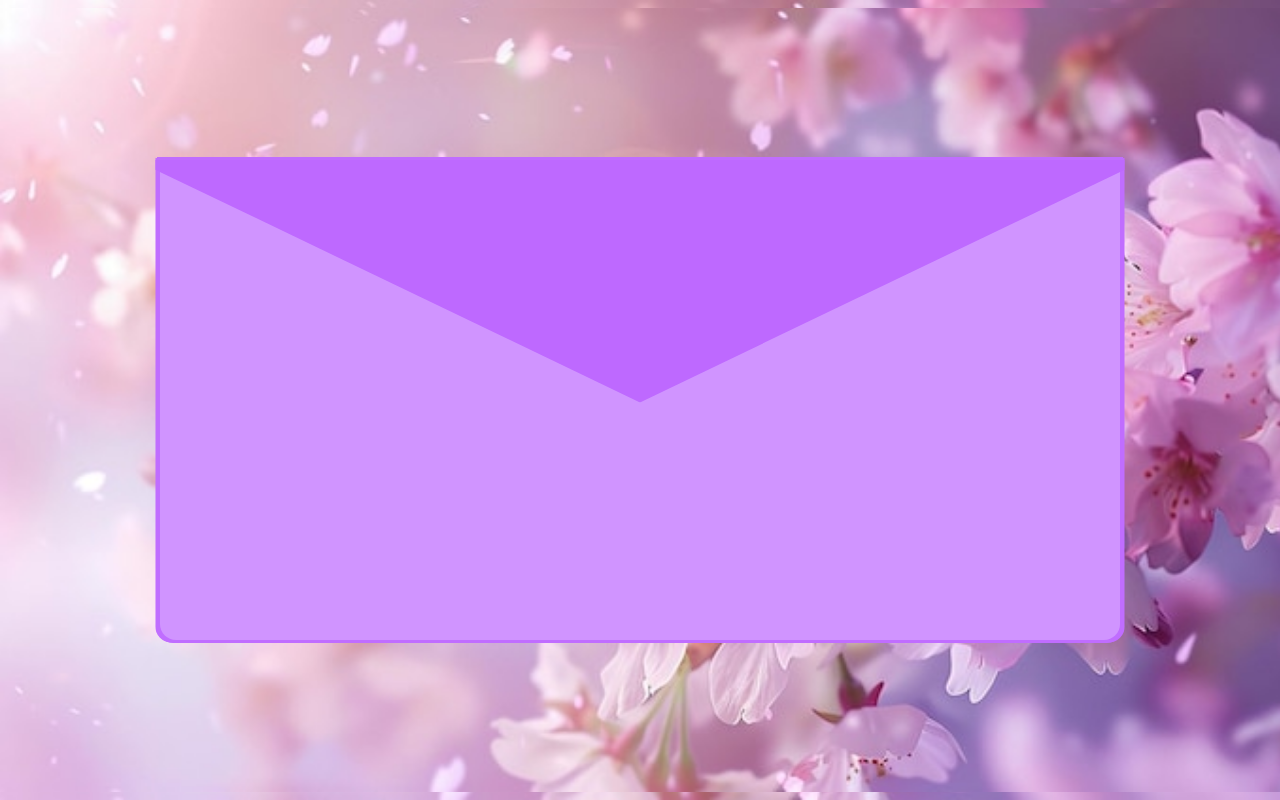
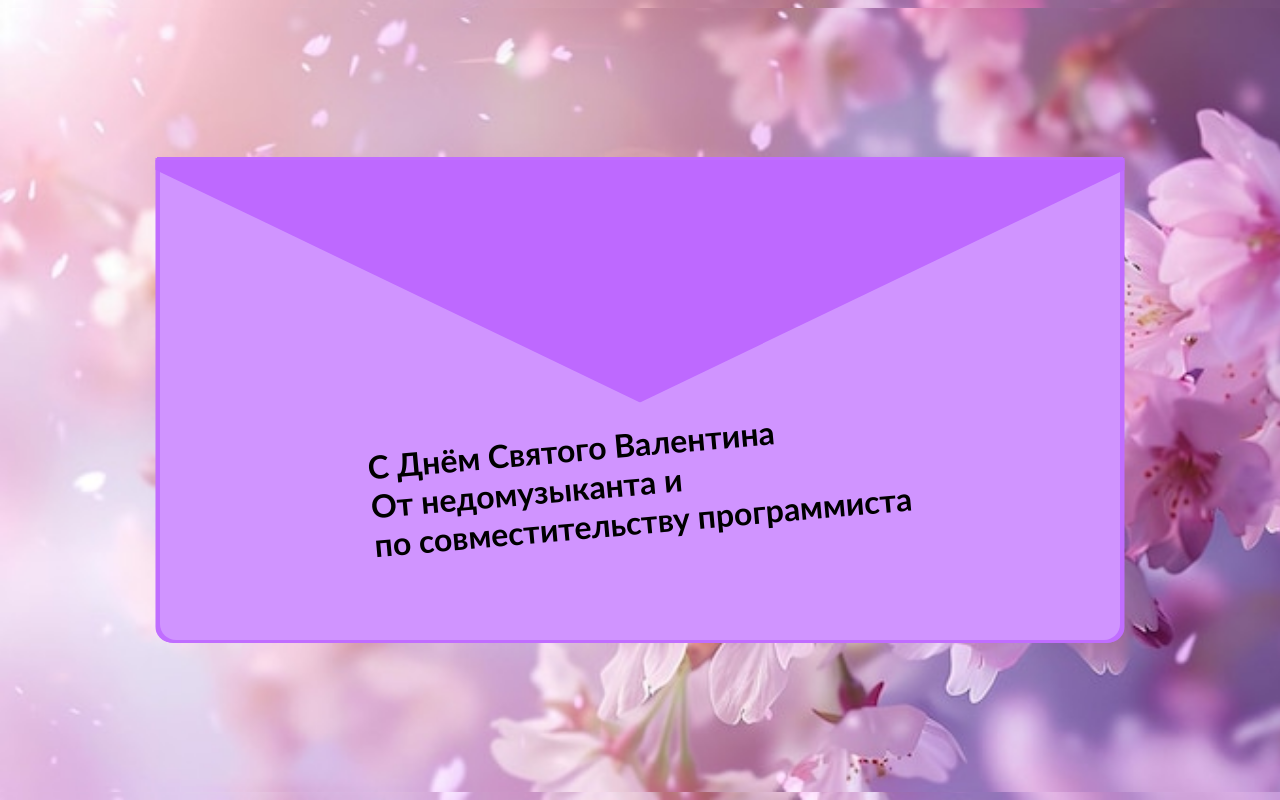
Before and after one commit to SRamzanA/OTKRITKA, a plain HTML site: page index.html in a window 1280 px wide. Drawn offline with Linux system fonts and the light colour scheme.

Commit message:
GOTOVO 2

```diff
--- a/adapt.css
+++ b/adapt.css
@@ -8,4 +8,8 @@
         font-size: 3vw;
         -webkit-text-stroke: 0.5px black;
     }
+
+    h2 {
+        font-size: 4vw;
+    }
 }
--- a/index.html
+++ b/index.html
@@ -10,6 +10,13 @@
 </head>
 <body>
     <div class="letter">
+        <h2>
+            <span>C Днём Святого Валентина</span>
+            <br>
+            <span>От недомузыканта и</span>
+            <br>
+            <span>по совместительству программиста</span>
+        </h2>
         <div class="letter_cards">
             <div class="card" id="card1">
                 <img src="images/photo0.jpg" alt="">
--- a/script.js
+++ b/script.js
@@ -7,7 +7,7 @@ const Card4 = document.getElementById('card4')
 
 const CardList = [Card1, Card2, Card3, Card4]
 
-alert("ТАПАЙ ПО КОНВЕРТУ 😉")
+// alert("ТАПАЙ ПО КОНВЕРТУ 😉")
 
 let open = false
 let pos = 0
--- a/style.css
+++ b/style.css
@@ -9,6 +9,14 @@ body {
     font-family:'Trebuchet MS', 'Lucida Sans Unicode', 'Lucida Grande', 'Lucida Sans', Arial, sans-serif;
     background-image: url(images/fon.jpg);
     background-size: cover;
+}
+
+h2 {
+    font-size: 2.5vw;
+    position: absolute;
+    z-index: 11;
+    transform: rotate(-5deg);
+    bottom: 15%;
 }
 
 .letter {
```
